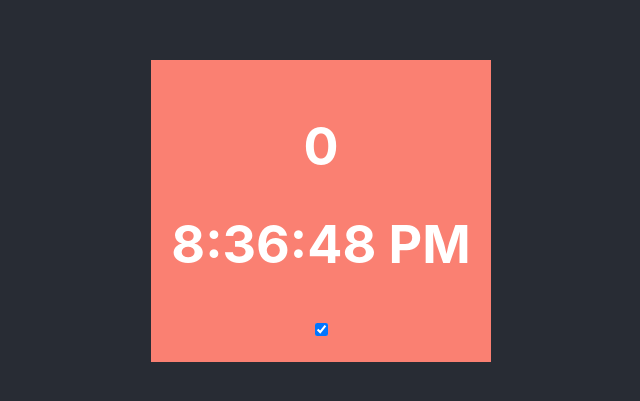
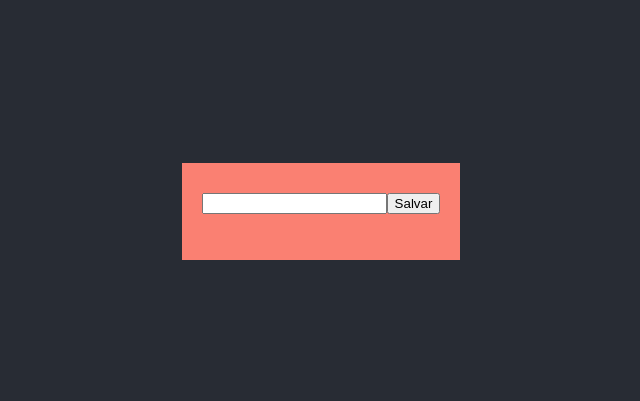
Before and after one commit to pitfritsch/grupo-estudos-react, a React (Create React App) app: page / in a window 1280 px wide. Shown: the part 189-590 px from the top of the page, without its empty margins (319-959 px from the left). Built offline with nearby package versions, Linux system fonts and the light colour scheme.

Commit message:
implementação todo list

```diff
--- a/src/App.jsx
+++ b/src/App.jsx
@@ -1,16 +1,12 @@
 import './App.css';
-import Checkbox from './components/functional/Checkbox';
-import Functional from './components/functional/Functional';
-import RelogioFunctional from './components/functional/RelogioFunctional';
+import TodoList from './components/functional/TodoList';
 
 function App() {
   return (
     <div className="App">
       <header className="App-header">
         <div style={{ backgroundColor: 'salmon', padding: '20px' }}>
-          <Functional />
-          <RelogioFunctional />
-          <Checkbox />
+          <TodoList />
         </div>
       </header>
     </div>
--- /dev/null
+++ b/src/components/functional/Lista.jsx
@@ -0,0 +1,14 @@
+import React from 'react'
+
+export default function Lista({ todos, removeItem }) {
+  return (
+    <ul>
+      {todos.map((todo, index) =>
+        <li key={index}>
+          {todo}
+          <button onClick={() => removeItem(index)}>Excluir</button>
+        </li>
+      )}
+    </ul>
+  )
+}
--- /dev/null
+++ b/src/components/functional/TodoList.jsx
@@ -0,0 +1,33 @@
+import React, { useState } from 'react'
+import Lista from './Lista'
+
+export default function TodoList() {
+
+  const [ descricao, setDescricao ] = useState('')
+  const [ todos, setTodos ] = useState([])
+
+  function handleChange(event) {
+    setDescricao(event.target.value)
+  }
+
+  function handleSave() {
+    setTodos(oldState => [ ...oldState, descricao ])
+    setDescricao('')
+  }
+
+  function removeItem (index) {
+    setTodos(oldState => {
+      const novo = [ ...oldState ]
+      novo.splice(index, 1)
+      return novo
+    })
+  }
+
+  return (
+    <div>
+      <input type="text" value={descricao} onChange={(event) => handleChange(event)} />
+      <button onClick={handleSave}>Salvar</button>
+      <Lista todos={todos} removeItem={removeItem} />
+    </div>
+  )
+}
```
